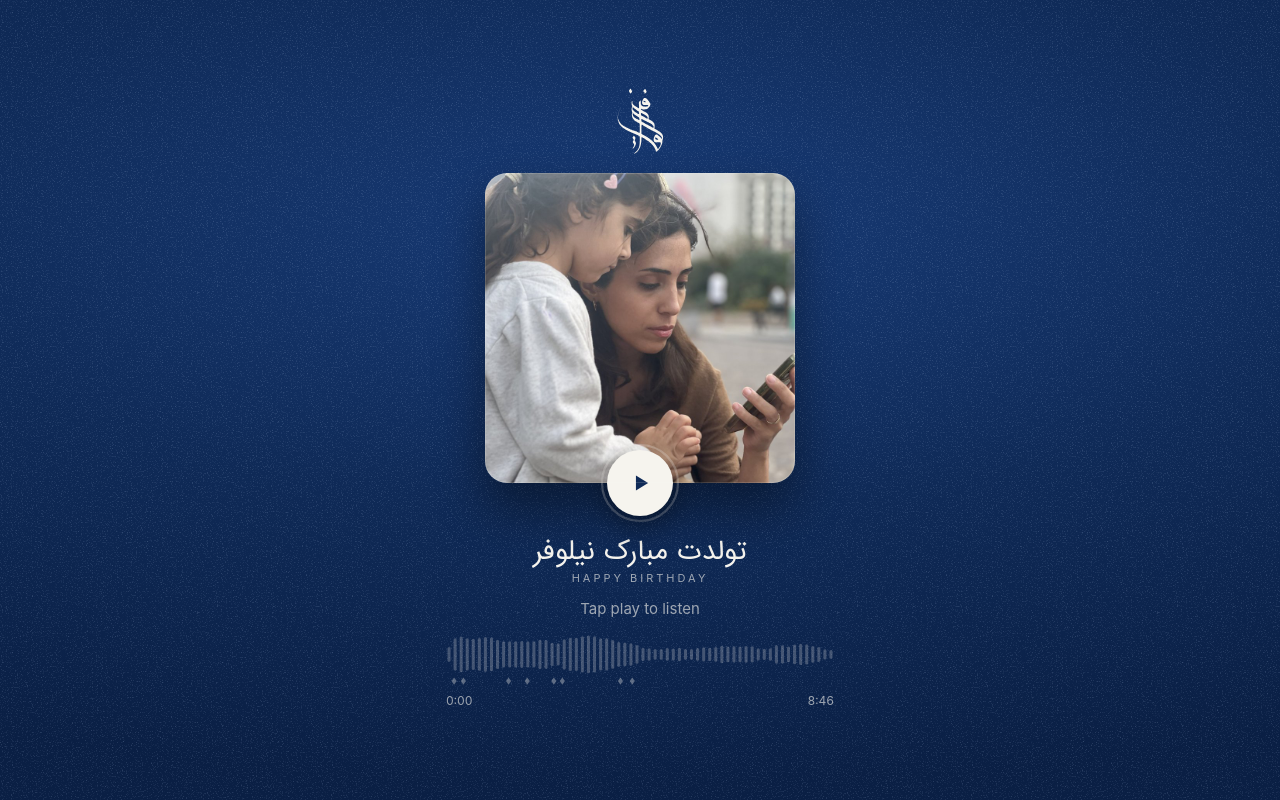
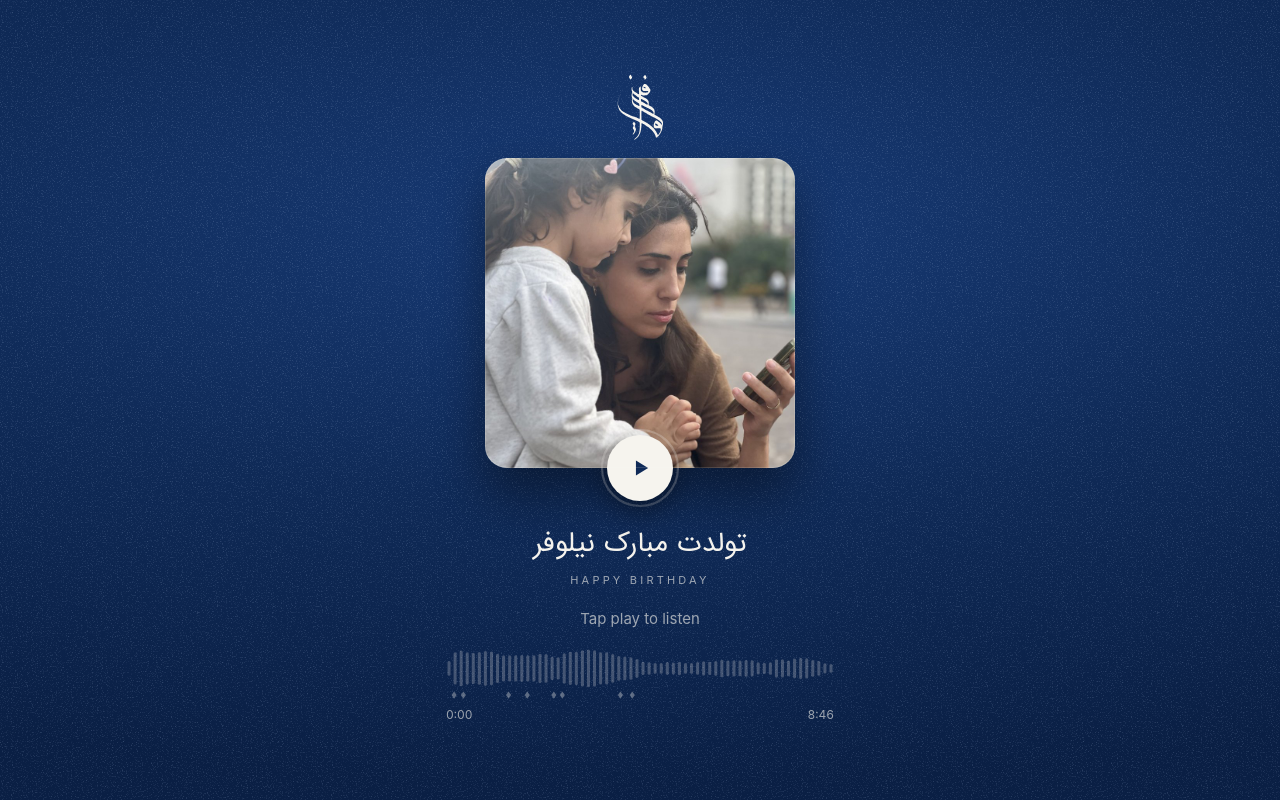
Before and after one commit to imnmhmmdi/nilou, a plain HTML site: page index.html in a window 1280 px wide. Drawn offline with Linux system fonts and the light colour scheme.

Commit message:
More breathing room around the title
Co-Authored-By: Claude Opus 5.5 <noreply@anthropic.com>
Claude-Session: https://claude.ai/code/session_01TVMYsTatXqeQpmQRuV4ppW

```diff
--- a/index.html
+++ b/index.html
@@ -18,7 +18,7 @@ body{margin:0;height:100vh;height:100dvh;overflow:hidden;color:var(--ink);backgr
 .paint{position:fixed;inset:0;width:100%;height:100%;pointer-events:none;opacity:.55;mix-blend-mode:screen}
 main{position:relative;max-width:440px;height:100%;margin:0 auto;padding:calc(14px + env(safe-area-inset-top)) 26px calc(18px + env(safe-area-inset-bottom));display:flex;flex-direction:column;align-items:center;justify-content:center}
 .calli{display:block;flex:none;width:min(58px,7.5dvh);height:auto;aspect-ratio:2280/2622;margin-bottom:min(18px,2.4dvh)}
-.hero{position:relative;flex:none;width:min(78vw,310px,42dvh);margin-bottom:50px}
+.hero{position:relative;flex:none;width:min(78vw,310px,40dvh);margin-bottom:58px}
 .art{display:block;width:100%;height:auto;aspect-ratio:1/1;object-fit:cover;border-radius:22px;box-shadow:0 24px 50px rgba(0,0,0,.42)}
 .hero::after{content:"";position:absolute;inset:0;border-radius:22px;box-shadow:inset 0 0 0 1px rgba(246,244,238,.14);pointer-events:none}
 .play{position:absolute;left:50%;bottom:-40px;transform:translateX(-50%);width:80px;height:80px;border:0;padding:0;border-radius:50%;background:transparent;cursor:pointer;display:grid;place-items:center}
@@ -27,11 +27,11 @@ main{position:relative;max-width:440px;height:100%;margin:0 auto;padding:calc(14
 .play .ring{position:absolute;inset:0;transform:rotate(-90deg)}
 .play .ring circle{fill:none;stroke-width:2.2}
 .play .ico{position:relative;width:28px;height:28px;color:var(--blue)}
-h1{margin:0;font-family:'TitleFa',Tahoma,sans-serif;font-weight:400;font-size:25px;text-align:center;line-height:1.5}
-.sub{margin:0;font-size:11px;letter-spacing:3px;color:var(--soft);text-transform:uppercase}
-.now{margin:min(14px,1.8dvh) 0 0;height:22px;font-size:15px;color:var(--soft);text-align:center;transition:opacity .3s}
+h1{margin:0;font-family:'TitleFa',Tahoma,sans-serif;font-weight:400;font-size:25px;text-align:center;line-height:1.4}
+.sub{margin:min(12px,1.6dvh) 0 0;font-size:11px;letter-spacing:3.2px;color:var(--soft);text-transform:uppercase}
+.now{margin:min(22px,2.8dvh) 0 0;height:22px;font-size:15px;color:var(--soft);text-align:center;transition:opacity .3s}
 .now b{color:var(--ink);font-weight:600}
-.wave{position:relative;width:100%;margin-top:min(14px,1.8dvh);touch-action:none;cursor:pointer;user-select:none;-webkit-user-select:none}
+.wave{position:relative;width:100%;margin-top:min(18px,2.2dvh);touch-action:none;cursor:pointer;user-select:none;-webkit-user-select:none}
 .wave svg{display:block;width:100%;height:auto}
 .times{display:flex;justify-content:space-between;margin-top:6px;font-size:12px;color:var(--soft);font-variant-numeric:tabular-nums}
 @media (prefers-reduced-motion:reduce){.play .disc,.now{transition:none}}
```
